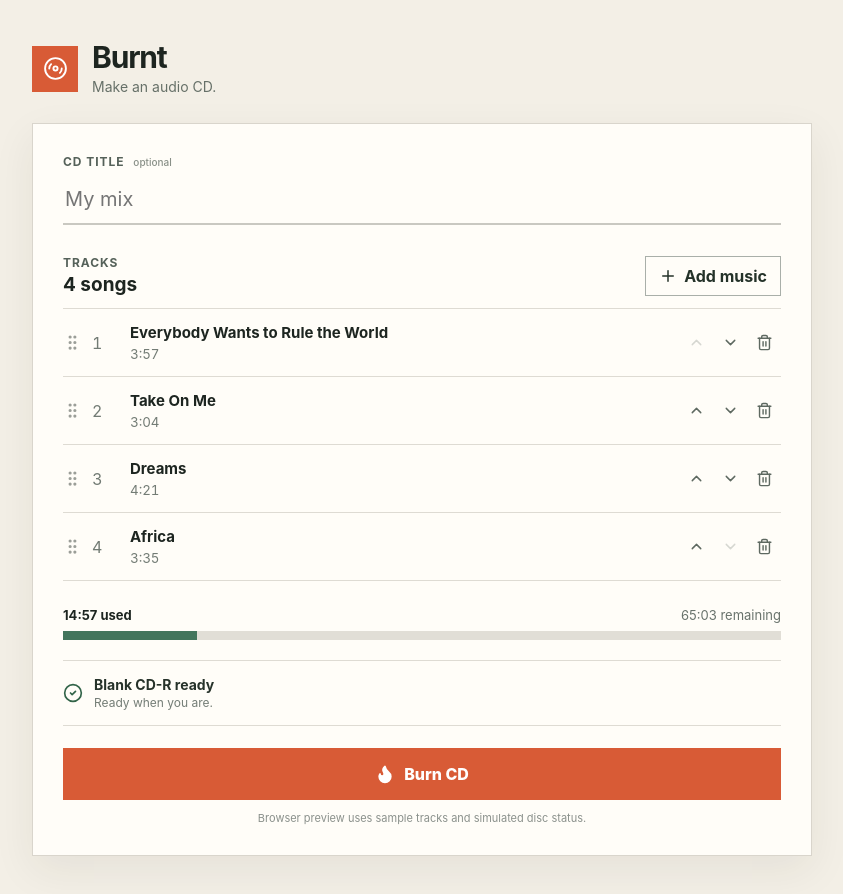
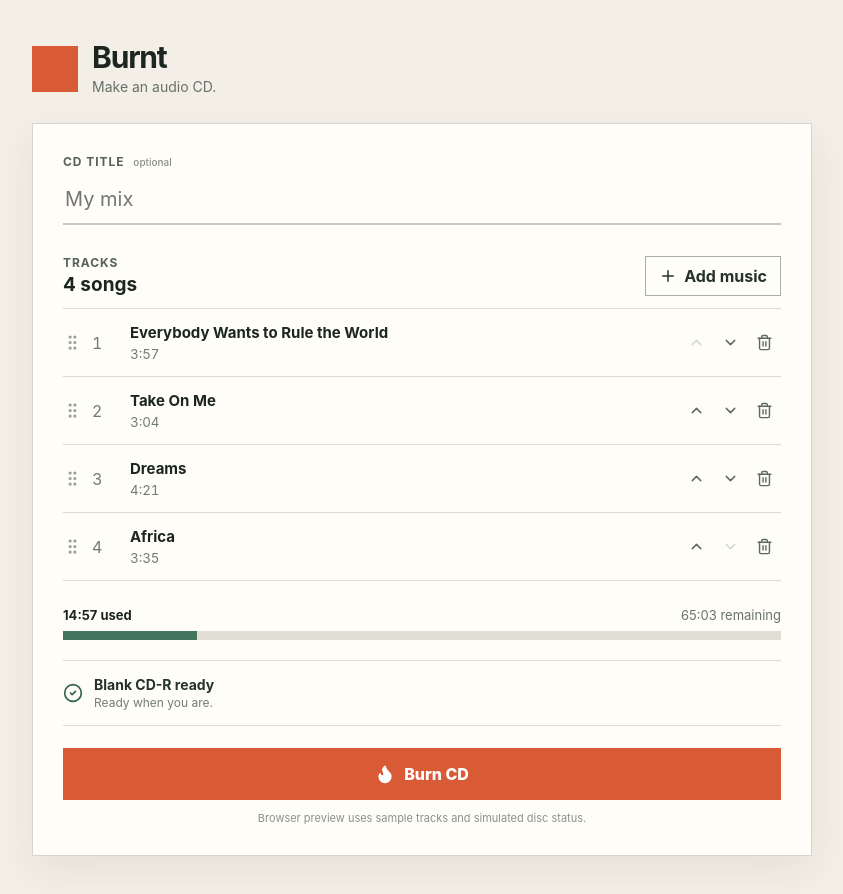
Before and after one commit to razed-developer/burnt, a React (Vite) app: page / in a window 1280 px wide. Shown: the top 894 px of the page, without its empty margins (218-1061 px from the left). Built offline with nearby package versions, Linux system fonts and the light colour scheme.

Commit message:
Replace in-app disc mark with burnt toast

```diff
--- a/src/components/Header.tsx
+++ b/src/components/Header.tsx
@@ -1,9 +1,7 @@
-import { Disc3 } from "lucide-react";
-
 export function Header() {
   return (
     <header className="app-header">
-      <div className="brand-mark" aria-hidden="true"><Disc3 size={25} strokeWidth={1.8} /></div>
+      <div className="brand-mark" aria-hidden="true"><span className="toast-icon" /></div>
       <div>
         <h1>Burnt</h1>
         <p>Make an audio CD.</p>
```
